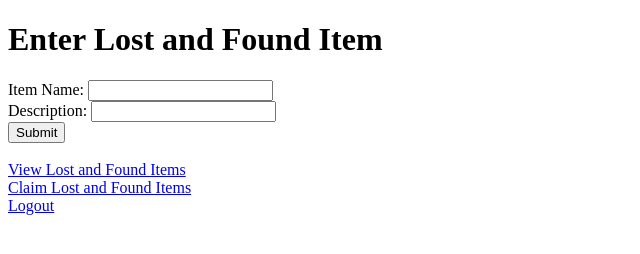
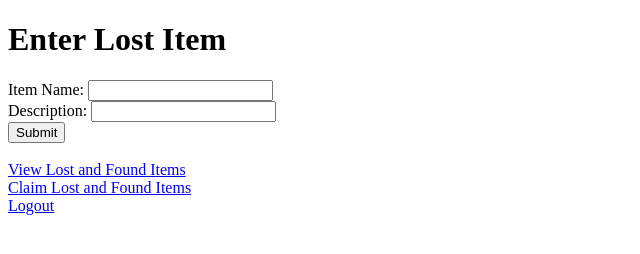
Before and after one commit to mmmejiamendoza/semester-project, a website: page code/public/form.html in a window 1280 px wide. Shown: the whole page, without its empty margins (0-640 px from the left). Drawn offline with Linux system fonts and the light colour scheme; no server answers.

Commit message:
updated names

```diff
--- a/code/public/form.html
+++ b/code/public/form.html
@@ -67,7 +67,7 @@
     </script>
 </head>
 <body>
-    <h1>Enter Lost and Found Item</h1>
+    <h1>Enter Lost Item</h1>
 
     <form id="itemForm">
         <label for="itemName">Item Name:</label>
```
Also changed, not shown: code/public/claim.html (+1 -1 lines).
